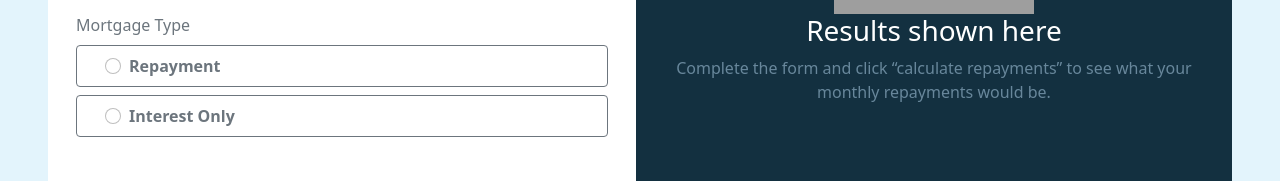
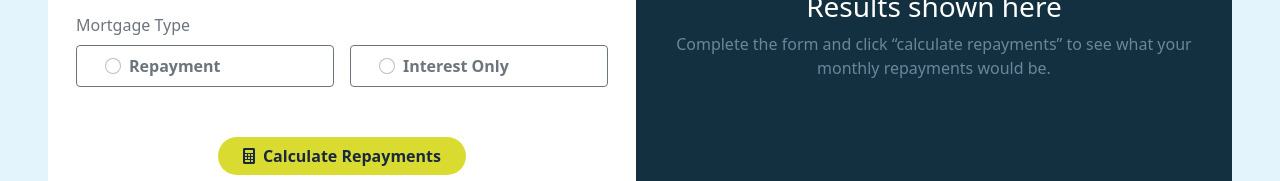
Before and after one commit to Cema2019/mortgage-repayment-calculator, a plain HTML site: page index.html in a window 1280 px wide. Shown: the part 335-516 px from the top of the page. Drawn offline with nearby package versions, Linux system fonts and the light colour scheme; grey boxes are pictures that could not be loaded.

Commit message:
Updated radio buttons to line up horizontally and use 50% each

```diff
--- a/index.html
+++ b/index.html
@@ -7,8 +7,7 @@
 <link rel='stylesheet' href='https://cdnjs.cloudflare.com/ajax/libs/bootstrap/5.0.2/css/bootstrap.min.css'><link rel="stylesheet" href="./style.css">
 
 </head>
-<body>
-<!-- partial:index.partial.html -->
+
 <body style="background-color: #e3f4fc;">
   <main class="rounded-left-border bg-white d-flex flex-column flex-md-row my-md-5 mx-lg-5">
     <section class="w-100 w-md-50 pt-5 px-3">
@@ -46,18 +45,19 @@
             </div>
           </div>
 
-          <div class="mb-3">
-            <label class="form-label text-secondary">Mortgage Type</label>
-            <div class="form-check border border-secondary rounded mb-2 py-2">
+          <!-- Repayment and Interest Only fields -->
+          <label class="form-label text-secondary">Mortgage Type</label>
+          <div class="d-flex flex-column flex-md-row gap-3 mb-3">
+            <div class="form-check border border-secondary rounded py-2 w-100">
               <input class="form-check-input ms-1" type="radio" name="mortgageType" id="repaymentOption" value="repayment">
-              <label class="form-check-label ms-2  text-secondary fw-bold" for="repaymentOption">
+              <label class="form-check-label ms-2 text-secondary fw-bold" for="repaymentOption">
                 Repayment
               </label>
             </div>
 
-            <div class="form-check border border-secondary rounded py-2">
+            <div class="form-check border border-secondary rounded py-2 w-100">
               <input class="form-check-input ms-1" type="radio" name="mortgageType" id="interestOnlyOption" value="interest">
-              <label class="form-check-label ms-2  text-secondary fw-bold" for="interestOnlyOption">
+              <label class="form-check-label ms-2 text-secondary fw-bold" for="interestOnlyOption">
                 Interest Only
               </label>
             </div>
@@ -104,8 +104,7 @@
       </div>
     </section>
   </main>
-</body>
-<!-- partial -->
+
   <script  src="./script.js"></script>
 
 </body>
```
